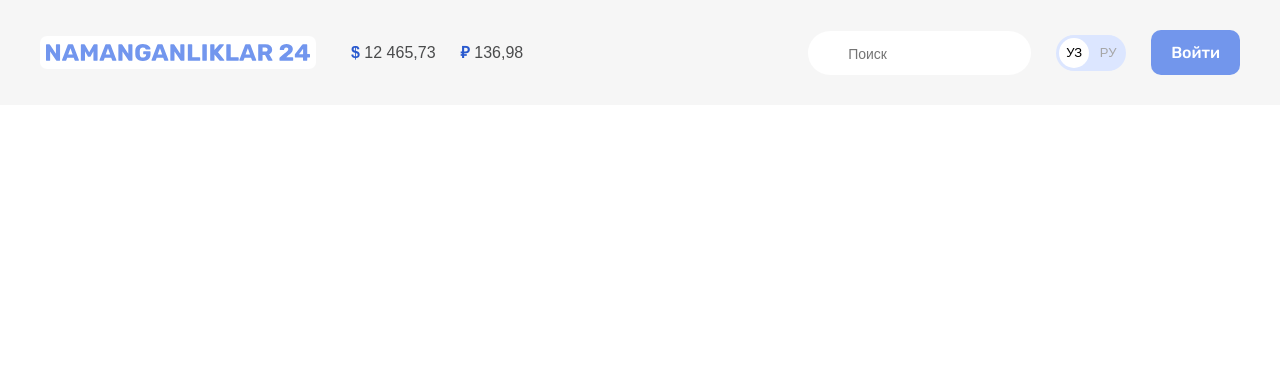
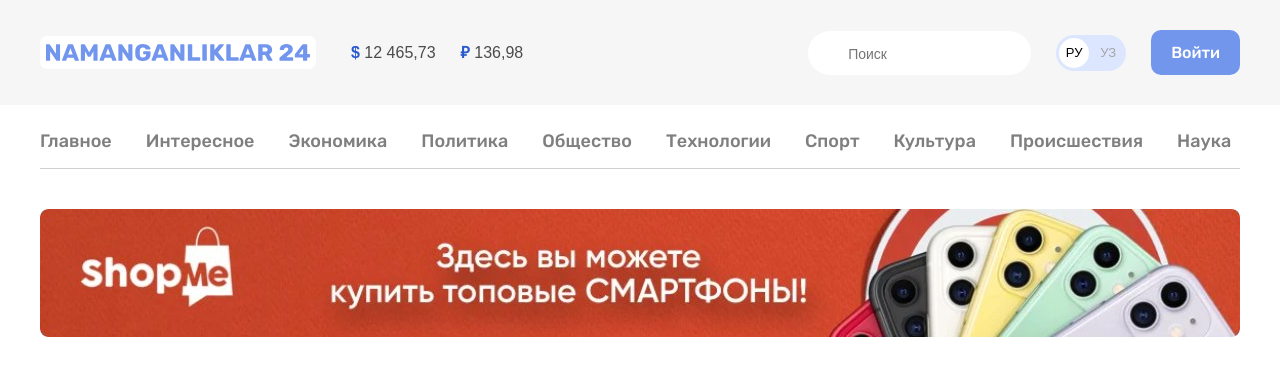
Before and after one commit to S-Yunusov/News-24, a plain HTML site: page index.html in a window 1280 px wide. Drawn offline with Linux system fonts and the light colour scheme.

Commit message:
Add sitenav and site-header banner

```diff
--- a/css/style.css
+++ b/css/style.css
@@ -125,6 +125,7 @@ img{
 .site-header__top {
   padding-top: 30px;
   padding-bottom: 30px;
+  margin-bottom: 10px;
   background-color: var(--card-bg-color);
 }
 .side-header__top-container {
@@ -135,8 +136,8 @@ img{
 /* SITE-HEADER-LOGO */
 .site-header__logo {
   display: flex;
+  padding: 8px 6px;
   margin-right: 35px;
-  padding: 8px 6px;
   border-radius: 7px;
   background-color: #fff;
 }
@@ -151,8 +152,8 @@ img{
 .currency-rates {
   display: flex;
   align-items: center;
+  padding: 0;
   margin: 0;
-  padding: 0;
   margin-right: auto;
 }
 .currency-rates__item:not(:last-child){
@@ -200,3 +201,47 @@ img{
   background-color: #fff;
   color: #000;
 }
+
+/* SITENAV */
+.sitenav {
+  padding-top: 12px;
+  padding-bottom: 12px;
+  margin-bottom: 40px;
+  border-bottom: 1px solid #d1d1d1;
+  font-family: "Rubik-Medium", "Arial", sans-serif;
+  font-size: 18px;
+  line-height: 21px;
+
+}
+.sitenav__list {
+  padding: 0;
+  margin: 0;
+  display: flex;
+  flex-wrap: wrap;
+  align-items: center;
+}
+.sitenav__item{
+  margin-top: 4px;
+  margin-bottom: 4px;
+}
+.sitenav__item:not(:last-child) {
+  margin-right: 34px;
+}
+.sitenav__link {
+  display: block;
+  color: #7f7f7f;
+}
+.sitenav__link:hover{
+  color: var(--accent-color);
+}
+.sitenav__link:active{
+  opacity: 0.6;
+}
+
+/* SITE-HEADER-BANNER */
+.site-header__banner-link{
+  display: flex;
+}
+.site-header__banner-img{
+  border-radius: 8px;
+}
--- a/index.html
+++ b/index.html
@@ -40,14 +40,38 @@
 
         <!-- LANG-TOGGLE -->
         <div class="lang-toggle">
-          <a class="lang-toggle__link lang-toggle__link_active" href="index.html">УЗ</a>
-          <a class="lang-toggle__link" href="index.html/ru">РУ</a>
+          <a class="lang-toggle__link lang-toggle__link_active" href="index.html">РУ</a>
+          <a class="lang-toggle__link" href="index.html/uz">УЗ</a>
         </div>
 
         <!-- SITE-HEADER-AUTH -->
         <a class="button button-primary" href="№">Войти</a>
+      </div>
+    </div>
 
-      </div>
+    <div class="container">
+      <!-- SITENAV -->
+      <nav class="sitenav">
+        <ul class="sitenav__list">
+          <li class="sitenav__item"><a class="sitenav__link" href="#">Главное</a></li>
+          <li class="sitenav__item"><a class="sitenav__link" href="#">Интересное</a></li>
+          <li class="sitenav__item"><a class="sitenav__link" href="#">Экономика</a></li>
+          <li class="sitenav__item"><a class="sitenav__link" href="#">Политика</a></li>
+          <li class="sitenav__item"><a class="sitenav__link" href="#">Общество</a></li>
+          <li class="sitenav__item"><a class="sitenav__link" href="#">Технологии</a></li>
+          <li class="sitenav__item"><a class="sitenav__link" href="#">Спорт</a></li>
+          <li class="sitenav__item"><a class="sitenav__link" href="#">Культура</a></li>
+          <li class="sitenav__item"><a class="sitenav__link" href="#">Происшествия</a></li>
+          <li class="sitenav__item"><a class="sitenav__link" href="#">Наука</a></li>
+        </ul>
+      </nav>
+
+      <!-- SITE-HEADER-BANNER -->
+      <aside class="site-header__bannner">
+        <a class="site-header__banner-link" href="https://olcha.uz" target="_blank">
+          <img class="site-header__banner-img" src="image/shopme-banner.jpeg" alt="ShopMe banner" width="1200" height="128" srcset="image/shopme-banner.jpeg 1x, image/shopme-banner@2x.jpeg 2x">
+        </a>
+      </aside>
     </div>
   </header>
 </body>
```
Also changed, not shown: image/shopme-banner.jpeg (added), image/shopme-banner@2x.jpeg (added).
